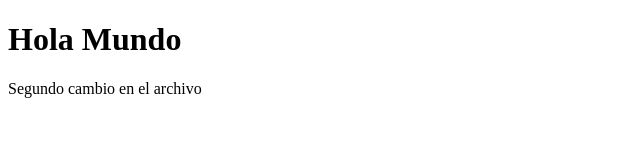
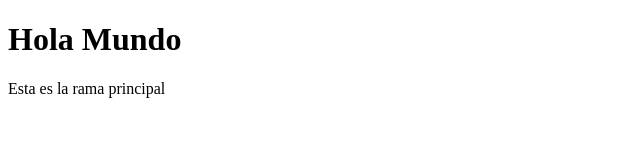
Before and after one commit to Arangojd26/WEB, a plain HTML site: page index.html in a window 1280 px wide. Shown: the full height of the page, 0-640 px from the left. Drawn offline with Linux system fonts and the light colour scheme.

Commit message:
Primera prueba para la rama principal

```diff
--- a/index.html
+++ b/index.html
@@ -7,6 +7,6 @@
 </head>
 <body>
     <h1>Hola Mundo</h1>
-    <p>Segundo cambio en el archivo</p>
+    <p>Esta es la rama principal</p>
 </body>
 </html>
```
